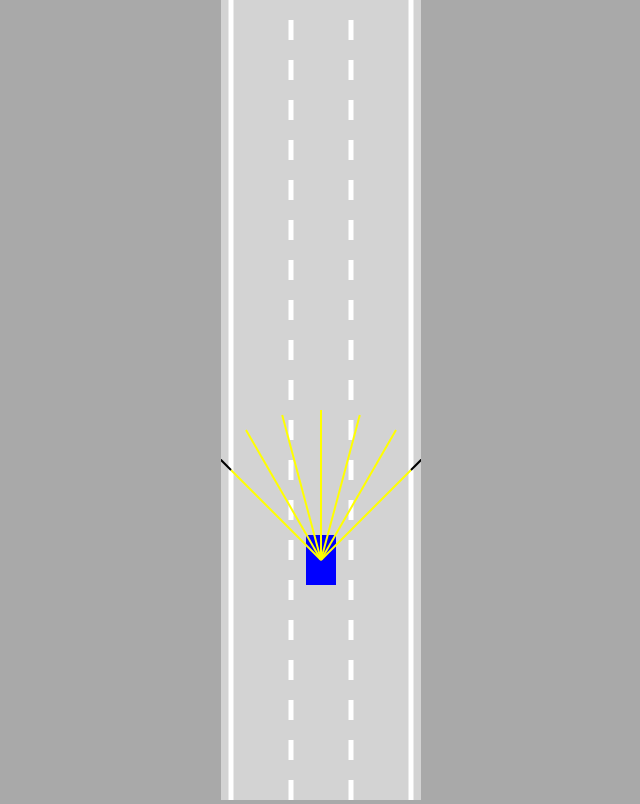
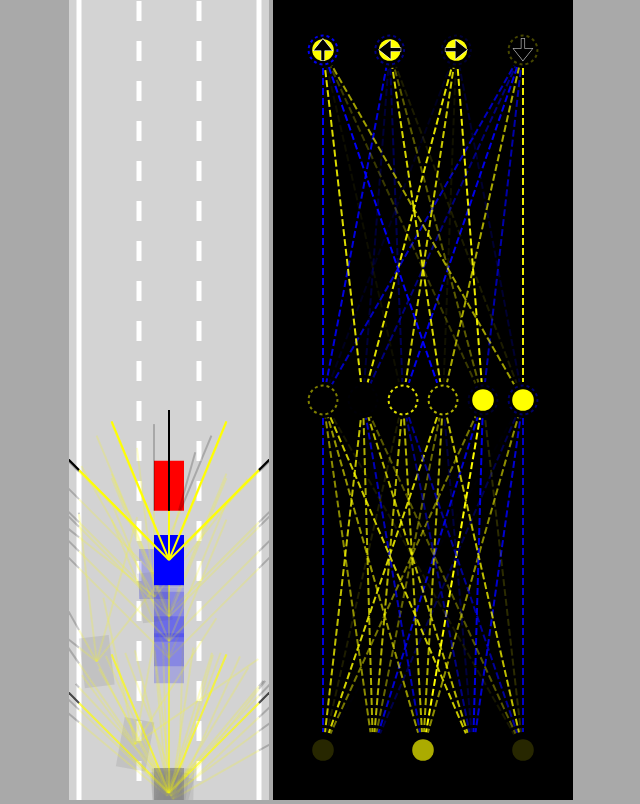
Before and after one commit to andresgardiol/self-driving-car, a plain HTML site: page index.html in a window 1280 px wide. Shown: the whole page, without its empty margins (319-959 px from the left). Drawn offline with Linux system fonts and the light colour scheme.

Commit message:
Network visualizer
- Added a brain to the car
- Multiple car in parallel
- Show the best car

```diff
--- a/car.js
+++ b/car.js
@@ -1,5 +1,5 @@
 class Car {
-	constructor(x, y, width, height, controlType, maxSpeed = 5) {
+	constructor(x, y, width, height, controlType, maxSpeed = 3) {
 		this.x = x;
 		this.y = y;
 		this.width = width;
@@ -9,14 +9,18 @@ class Car {
 		this.acceleration = 0.2;
 		this.maxSpeed = maxSpeed;
 		this.friction = 0.05;
-
 		this.angle = 0;
 		this.damaged = false;
 
+		this.useBrain = controlType == "AI";
+
 		if (controlType != "DUMMY") {
 			this.sensor = new Sensor(this);
+			this.brain = new NeuralNetwork(
+				[this.sensor.rayCount, 6, 4]
+			);
 		}
-		this.controls = new Controls(controlType)
+		this.controls = new Controls(controlType);
 	}
 
 	update(roadBorders, traffic) {
@@ -27,6 +31,17 @@ class Car {
 		}
 		if (this.sensor) {
 			this.sensor.update(roadBorders, traffic);
+			const offsets = this.sensor.readings.map(
+				s => s == null ? 0 : 1 - s.offset
+			);
+			const outputs = NeuralNetwork.feedForward(offsets, this.brain);
+
+			if (this.useBrain) {
+				this.controls.forward = outputs[0];
+				this.controls.left = outputs[1];
+				this.controls.right = outputs[2];
+				this.controls.reverse = outputs[3];
+			}
 		}
 	}
 
@@ -36,7 +51,6 @@ class Car {
 				return true;
 			}
 		}
-
 		for (let i = 0; i < traffic.length; i++) {
 			if (polysIntersect(this.polygon, traffic[i].polygon)) {
 				return true;
@@ -86,26 +100,23 @@ class Car {
 		if (this.speed > 0) {
 			this.speed -= this.friction;
 		}
-
 		if (this.speed < 0) {
 			this.speed += this.friction;
 		}
-
 		if (Math.abs(this.speed) < this.friction) {
 			this.speed = 0;
 		}
 
 		if (this.speed != 0) {
 			const flip = this.speed > 0 ? 1 : -1;
-
 			if (this.controls.left) {
-				this.angle += 0.07 * flip;
+				this.angle += 0.03 * flip;
 			}
-
 			if (this.controls.right) {
-				this.angle -= 0.07 * flip;
+				this.angle -= 0.03 * flip;
 			}
 		}
+
 		this.x -= Math.sin(this.angle) * this.speed;
 		this.y -= Math.cos(this.angle) * this.speed;
 	}
@@ -127,5 +138,4 @@ class Car {
 			this.sensor.draw(ctx);
 		}
 	}
-
 }
--- a/index.html
+++ b/index.html
@@ -6,7 +6,10 @@
 	<link rel="stylesheet" href="style.css">
 </head>
 <body>
-	<canvas id="myCanvas"></canvas>
+	<canvas id="carCanvas"></canvas>
+	<canvas id="networkCanvas"></canvas>
+	<script src="visualizer.js"></script>
+	<script src="network.js"></script>
 	<script src="sensor.js"></script>
 	<script src="utils.js"></script>
 	<script src="road.js"></script>
--- a/main.js
+++ b/main.js
@@ -1,35 +1,68 @@
-const canvas = document.getElementById("myCanvas");
+const carCanvas = document.getElementById("carCanvas");
+carCanvas.width = 200;
 
-canvas.width = 200;
+const networkCanvas = document.getElementById("networkCanvas");
+networkCanvas.width = 300;
 
-const ctx = canvas.getContext("2d");
-const road = new Road(canvas.width/2, canvas.width*0.9);
-const car = new Car(road.getLaneCenter(1),100,30,50, "KEYS")
+const carCtx = carCanvas.getContext("2d");
+const networkCtx = networkCanvas.getContext("2d");
 
+const road = new Road(carCanvas.width / 2, carCanvas.width * 0.9);
+
+const N = 150;
+const cars = generateCars(N);
 const traffic = [
-    new Car(road.getLaneCenter(1),-100,30,50, "DUMMY", 2),
+    new Car(road.getLaneCenter(1), -100, 30, 50, "DUMMY", 2),
 ]
 
 
 animate();
 
-function animate(){
+function generateCars(N) {
+    const cars = [];
+    for (let i = 0; i < N; i++) {
+        cars.push(new Car(road.getLaneCenter(1), 100, 30, 50, "AI"));
+    }
+    return cars;
+}
+
+function animate(time) {
     for (let i = 0; i < traffic.length; i++) {
         traffic[i].update(road.borders, []);
     }
 
-    car.update(road.borders, traffic);
-    canvas.height = window.innerHeight;
+    for (let i = 0; i < cars.length; i++) {
+        cars[i].update(road.borders, traffic);
+    }
 
-    ctx.save();
-    ctx.translate(0,-car.y + canvas.height*0.7);
+    const bestCar = cars.find(
+        car => car.y == Math.min(
+            ...cars.map(car => car.y)
+        )
+    );
+    carCanvas.height = window.innerHeight;
+    networkCanvas.height = window.innerHeight;
 
-    road.draw(ctx);
+    carCtx.save();
+    carCtx.translate(0, -bestCar.y + carCanvas.height * 0.7);
+
+    road.draw(carCtx);
     for (let i = 0; i < traffic.length; i++) {
-        traffic[i].draw(ctx, "red");
+        traffic[i].draw(carCtx, "red");
     }
-    car.draw(ctx, "blue");
 
-    ctx.restore();
+    carCtx.globalAlpha = 0.2;
+
+    for (let i = 0; i < cars.length; i++) {
+        cars[i].draw(carCtx, "blue");
+    }
+
+    carCtx.globalAlpha = 1;
+    bestCar.draw(carCtx, "blue", true);
+
+    carCtx.restore();
+
+    networkCtx.lineDashOffset = -time / 40;
+    Visualizer.drawNetwork(networkCtx, bestCar.brain);
     requestAnimationFrame(animate);
 }
--- /dev/null
+++ b/network.js
@@ -0,0 +1,68 @@
+class NeuralNetwork{
+    constructor(neuronCounts){
+        this.levels=[];
+        for(let i=0;i<neuronCounts.length-1;i++){
+            this.levels.push(new Level(
+                neuronCounts[i],neuronCounts[i+1]
+            ));
+        }
+    }
+
+    static feedForward(givenInputs,network){
+        let outputs=Level.feedForward(
+            givenInputs,network.levels[0]);
+        for(let i=1;i<network.levels.length;i++){
+            outputs=Level.feedForward(
+                outputs,network.levels[i]);
+        }
+        return outputs;
+    }
+}
+
+class Level{
+    constructor(inputCount,outputCount){
+        this.inputs=new Array(inputCount);
+        this.outputs=new Array(outputCount);
+        this.biases=new Array(outputCount);
+
+        this.weights=[];
+        for(let i=0;i<inputCount;i++){
+            this.weights[i]=new Array(outputCount);
+        }
+
+        Level.#randomize(this);
+    }
+
+    static #randomize(level){
+        for(let i=0;i<level.inputs.length;i++){
+            for(let j=0;j<level.outputs.length;j++){
+                level.weights[i][j]=Math.random()*2-1;
+            }
+        }
+
+        for(let i=0;i<level.biases.length;i++){
+            level.biases[i]=Math.random()*2-1;
+        }
+    }
+
+    static feedForward(givenInputs,level){
+        for(let i=0;i<level.inputs.length;i++){
+            level.inputs[i]=givenInputs[i];
+        }
+
+        for(let i=0;i<level.outputs.length;i++){
+            let sum=0
+            for(let j=0;j<level.inputs.length;j++){
+                sum+=level.inputs[j]*level.weights[j][i];
+            }
+
+            if(sum>level.biases[i]){
+                level.outputs[i]=1;
+            }else{
+                level.outputs[i]=0;
+            }
+        }
+
+        return level.outputs;
+    }
+}
--- a/sensor.js
+++ b/sensor.js
@@ -1,7 +1,7 @@
 class Sensor {
     constructor(car) {
         this.car = car;
-        this.rayCount = 7;
+        this.rayCount = 5;
         this.rayLength = 150;
         this.raySpread = Math.PI / 2;
 
--- a/style.css
+++ b/style.css
@@ -5,6 +5,10 @@ body {
     text-align: center;
 }
 
-#myCanvas {
+#carCanvas {
     background: lightgray;
 }
+
+#networkCanvas {
+    background: black;
+}
--- /dev/null
+++ b/visualizer.js
@@ -0,0 +1,118 @@
+class Visualizer{
+    static drawNetwork(ctx,network){
+        const margin=50;
+        const left=margin;
+        const top=margin;
+        const width=ctx.canvas.width-margin*2;
+        const height=ctx.canvas.height-margin*2;
+
+        const levelHeight=height/network.levels.length;
+
+        for(let i=network.levels.length-1;i>=0;i--){
+            const levelTop=top+
+                lerp(
+                    height-levelHeight,
+                    0,
+                    network.levels.length==1
+                        ?0.5
+                        :i/(network.levels.length-1)
+                );
+
+            ctx.setLineDash([7,3]);
+            Visualizer.drawLevel(ctx,network.levels[i],
+                left,levelTop,
+                width,levelHeight,
+                i==network.levels.length-1
+                    ?['🠉','🠈','🠊','🠋']
+                    :[]
+            );
+        }
+    }
+
+    static drawLevel(ctx,level,left,top,width,height,outputLabels){
+        const right=left+width;
+        const bottom=top+height;
+
+        const {inputs,outputs,weights,biases}=level;
+
+        for(let i=0;i<inputs.length;i++){
+            for(let j=0;j<outputs.length;j++){
+                ctx.beginPath();
+                ctx.moveTo(
+                    Visualizer.#getNodeX(inputs,i,left,right),
+                    bottom
+                );
+                ctx.lineTo(
+                    Visualizer.#getNodeX(outputs,j,left,right),
+                    top
+                );
+                ctx.lineWidth=2;
+                ctx.strokeStyle=getRGBA(weights[i][j]);
+                ctx.stroke();
+            }
+        }
+
+        const nodeRadius=18;
+        for(let i=0;i<inputs.length;i++){
+            const x=Visualizer.#getNodeX(inputs,i,left,right);
+            ctx.beginPath();
+            ctx.arc(x,bottom,nodeRadius,0,Math.PI*2);
+            ctx.fillStyle="black";
+            ctx.fill();
+            ctx.beginPath();
+            ctx.arc(x,bottom,nodeRadius*0.6,0,Math.PI*2);
+            ctx.fillStyle=getRGBA(inputs[i]);
+            ctx.fill();
+        }
+
+        for(let i=0;i<outputs.length;i++){
+            const x=Visualizer.#getNodeX(outputs,i,left,right);
+            ctx.beginPath();
+            ctx.arc(x,top,nodeRadius,0,Math.PI*2);
+            ctx.fillStyle="black";
+            ctx.fill();
+            ctx.beginPath();
+            ctx.arc(x,top,nodeRadius*0.6,0,Math.PI*2);
+            ctx.fillStyle=getRGBA(outputs[i]);
+            ctx.fill();
+
+            ctx.beginPath();
+            ctx.lineWidth=2;
+            ctx.arc(x,top,nodeRadius*0.8,0,Math.PI*2);
+            ctx.strokeStyle=getRGBA(biases[i]);
+            ctx.setLineDash([3,3]);
+            ctx.stroke();
+            ctx.setLineDash([]);
+
+            if(outputLabels[i]){
+                ctx.beginPath();
+                ctx.textAlign="center";
+                ctx.textBaseline="middle";
+                ctx.fillStyle="black";
+                ctx.strokeStyle="white";
+                ctx.font=(nodeRadius*1.5)+"px Arial";
+                ctx.fillText(outputLabels[i],x,top+nodeRadius*0.1);
+                ctx.lineWidth=0.5;
+                ctx.strokeText(outputLabels[i],x,top+nodeRadius*0.1);
+            }
+        }
+    }
+
+    static #getNodeX(nodes,index,left,right){
+        return lerp(
+            left,
+            right,
+            nodes.length==1
+                ?0.5
+                :index/(nodes.length-1)
+        );
+    }
+}
+
+function getRGBA(value){
+    const alpha=Math.abs(value);
+    const R=value<0?0:255;
+    const G=R;
+    const B=value>0?0:255;
+    return "rgba("+R+","+G+","+B+","+alpha+")";
+}
```
